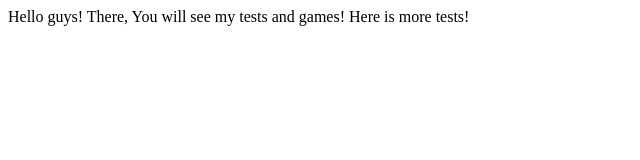
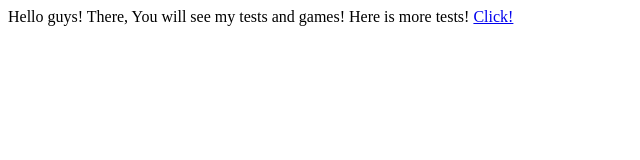
Before and after one commit to maksimp04/maksimp04.github.io, a plain HTML site: page index.html in a window 1280 px wide. Shown: the full height of the page, 0-640 px from the left. Drawn offline with Linux system fonts and the light colour scheme.

Commit message:
modified index.html

```diff
--- a/index.html
+++ b/index.html
@@ -4,7 +4,7 @@
 <body>
 Hello guys!
 There, You will see my tests and games!
-Here is more tests!
+Here is more tests! <a href="http://github.com" target="_blank">Click!</a>
 </body>
 
 </html>
```
